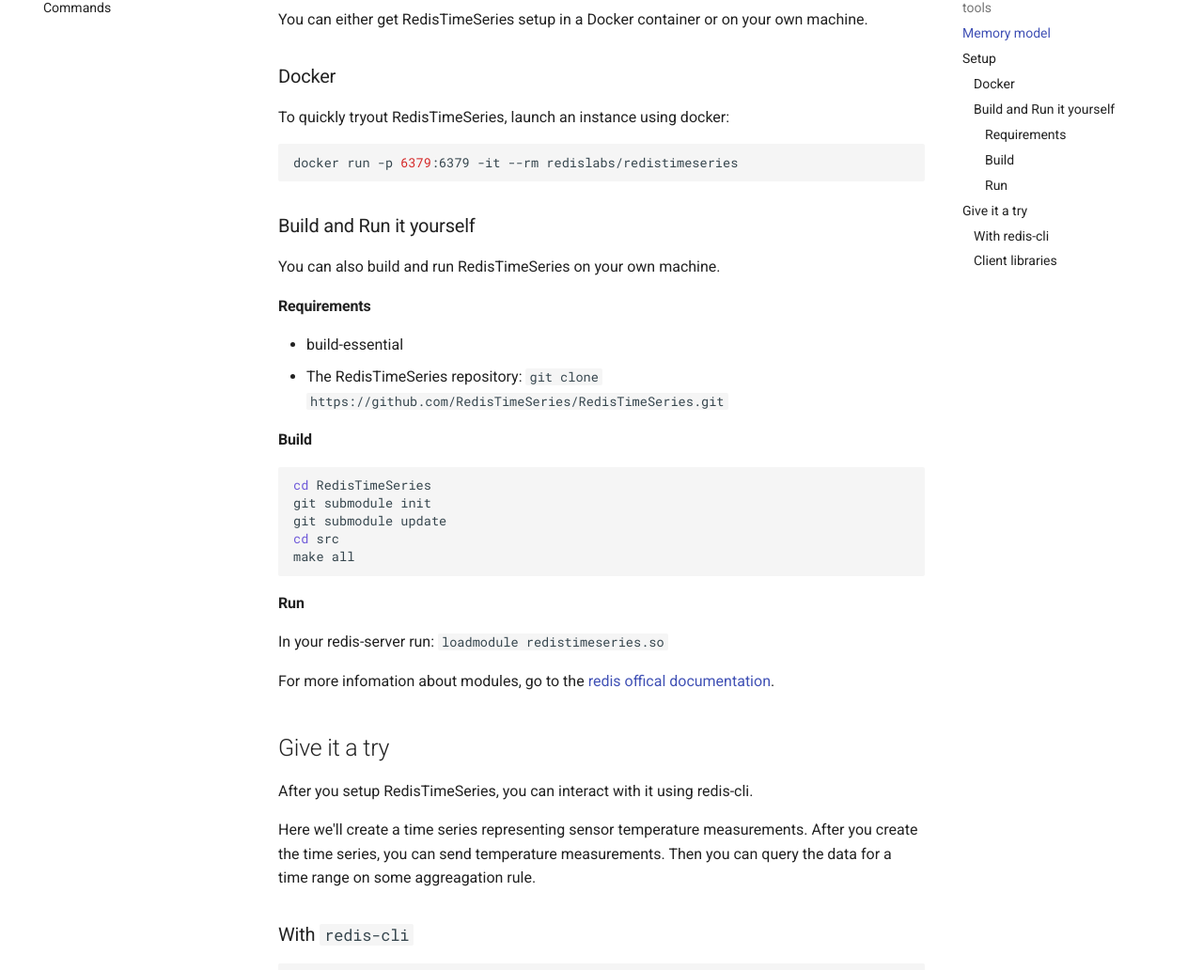
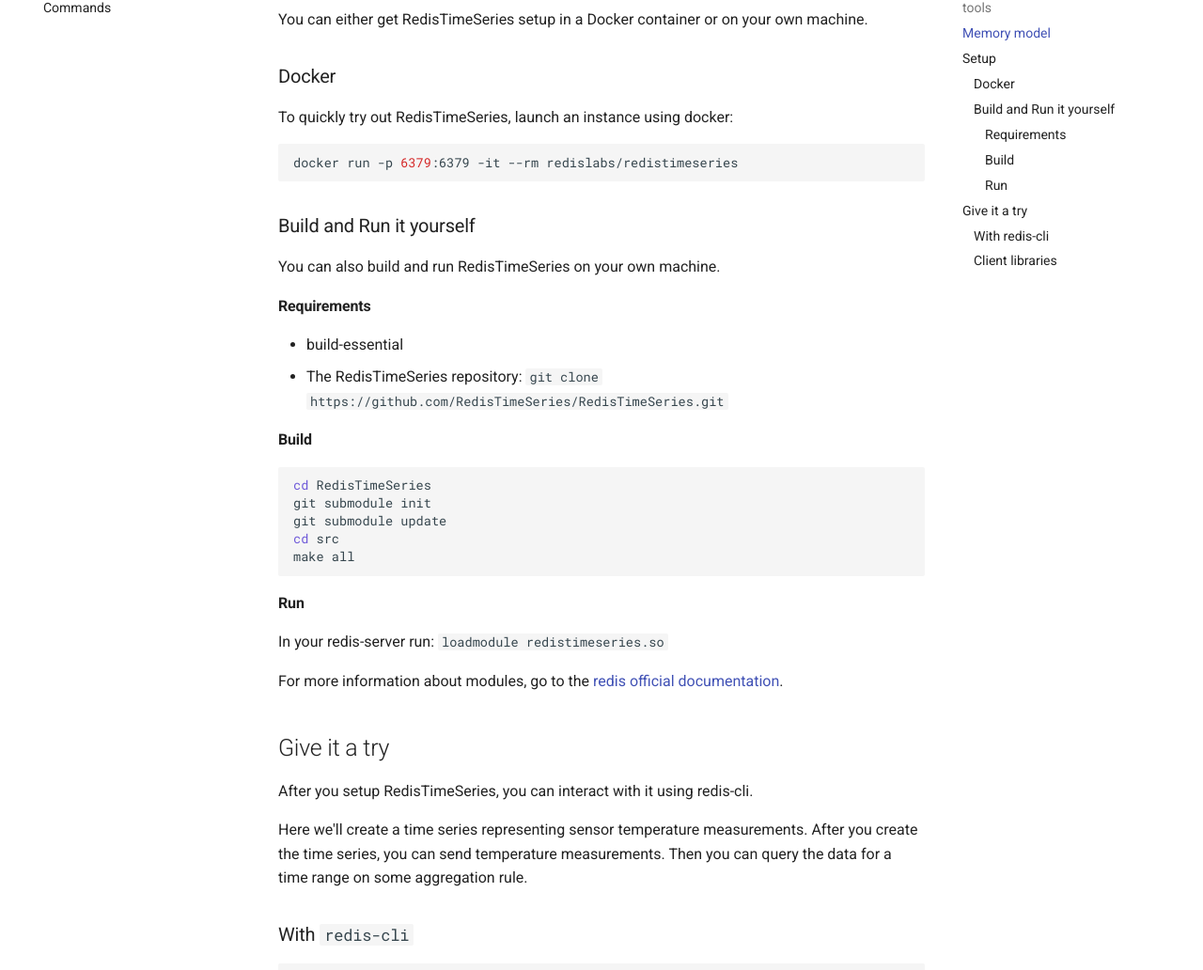
Before and after one commit to RedisTimeSeries/RedisTimeSeries, an MkDocs documentation site: the page built from docs/index.md, in a window 1280 px wide and 1400 px high, scrolled down 1113 px. Shown: the part 145-1177 px from the top of the window at 94% size. Built offline with MkDocs 1.6.1 and Material for MkDocs 9.7.7, drawn with Linux system fonts in a browser that asks for light colours; comment, search, counter and statistics services are not loaded; old or Windows-style settings are respelled for this version of MkDocs; some of the changed text lies outside the part shown.

Commit message:
fix typos

````diff
--- a/docs/index.md
+++ b/docs/index.md
@@ -32,7 +32,7 @@
 You can either get RedisTimeSeries setup in a Docker container or on your own machine.
 
 ### Docker
-To quickly tryout RedisTimeSeries, launch an instance using docker:
+To quickly try out RedisTimeSeries, launch an instance using docker:
 ```sh
 docker run -p 6379:6379 -it --rm redislabs/redistimeseries
 ```
@@ -59,7 +59,7 @@
 
 In your redis-server run: `loadmodule redistimeseries.so`
 
-For more infomation about modules, go to the [redis offical documentation](https://redis.io/topics/modules-intro).
+For more information about modules, go to the [redis official documentation](https://redis.io/topics/modules-intro).
 
 ## Give it a try
 
@@ -67,7 +67,7 @@
 
 Here we'll create a time series representing sensor temperature measurements.
 After you create the time series, you can send temperature measurements.
-Then you can query the data for a time range on some aggreagation rule.
+Then you can query the data for a time range on some aggregation rule.
 
 ### With `redis-cli`
 ```sh
````
Also changed, not shown: other parts of docs/index.md (+1 -1 lines), docs/commands.md (+1 -1 lines).
